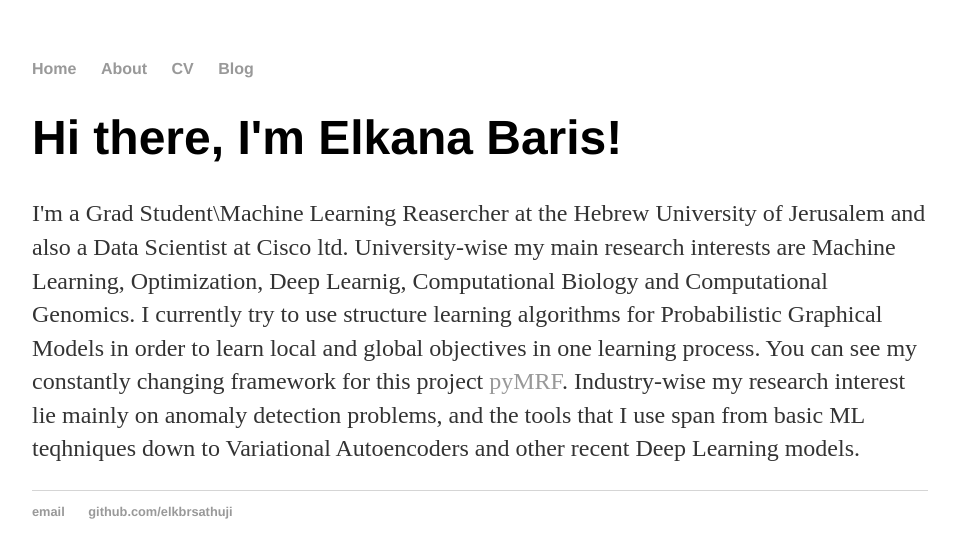
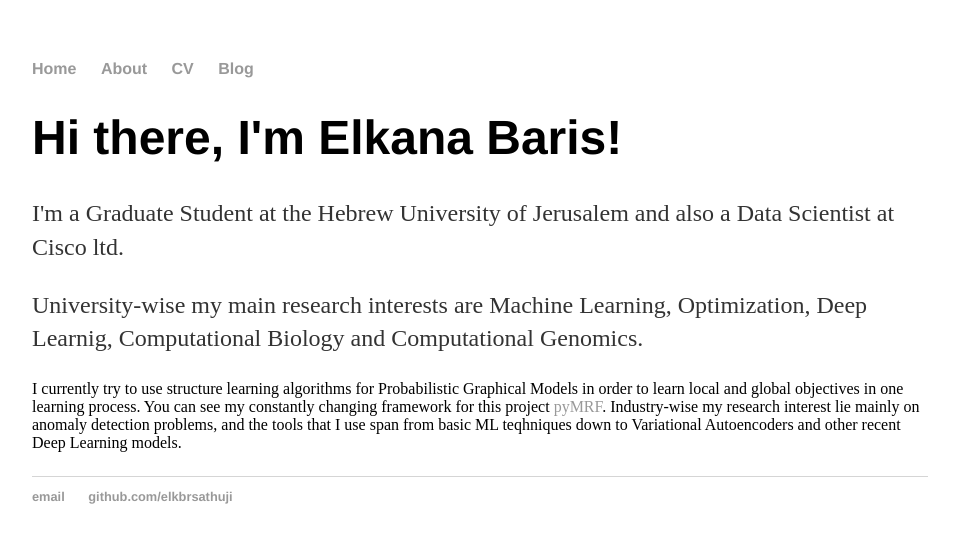
Before and after one commit to elkbrsathuji/elkbrsathuji.github.io, a Jekyll site: the page built from index.html, in a window 1280 px wide. Shown: the top 558 px of the page, without its empty margins (160-1115 px from the left). Built offline with Jekyll 4.4.1, drawn with Linux system fonts in a browser that asks for light colours.

Commit message:
Update index.html

```diff
--- a/index.html
+++ b/index.html
@@ -4,8 +4,8 @@ title: Elkana Baris
 ---
 <div class="blurb">
 <h1>Hi there, I'm Elkana Baris!</h1>
-<p>I'm a Grad Student\Machine Learning Reasercher at the Hebrew University of Jerusalem and also a Data Scientist at Cisco ltd.
-University-wise my main research interests are Machine Learning, Optimization, Deep Learnig, Computational Biology and Computational Genomics.
+<p>I'm a Graduate Student at the Hebrew University of Jerusalem and also a Data Scientist at Cisco ltd.</p>
+<p>University-wise my main research interests are Machine Learning, Optimization, Deep Learnig, Computational Biology and Computational Genomics.</p>
 I currently try to use structure learning algorithms for Probabilistic Graphical Models in order to learn local and global objectives in one learning process.
 You can see my constantly changing framework for this project <a href="https://github.com/elkbrsathuji/pyMRF">pyMRF</a>.
 Industry-wise my research interest lie mainly on anomaly detection problems, and the tools that I use span from basic ML teqhniques down to Variational Autoencoders and other recent Deep Learning models.</p>
```
